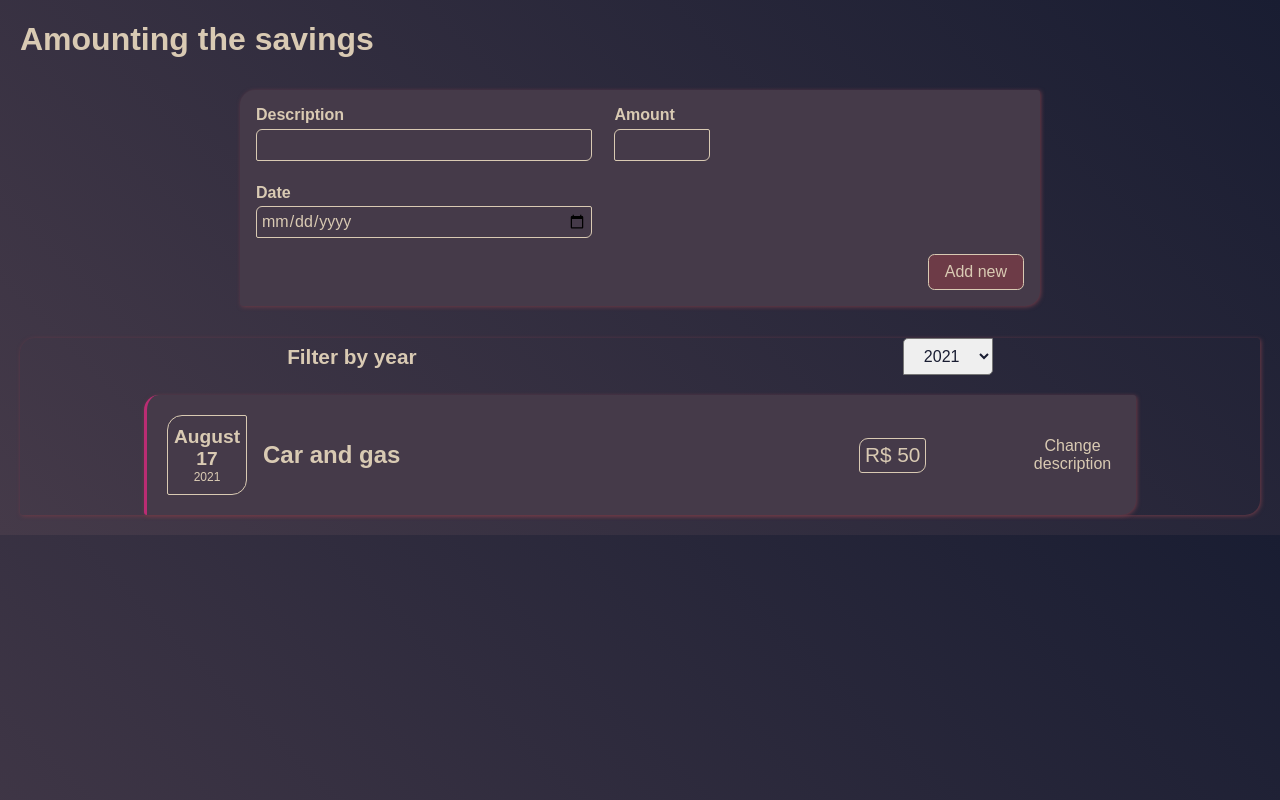
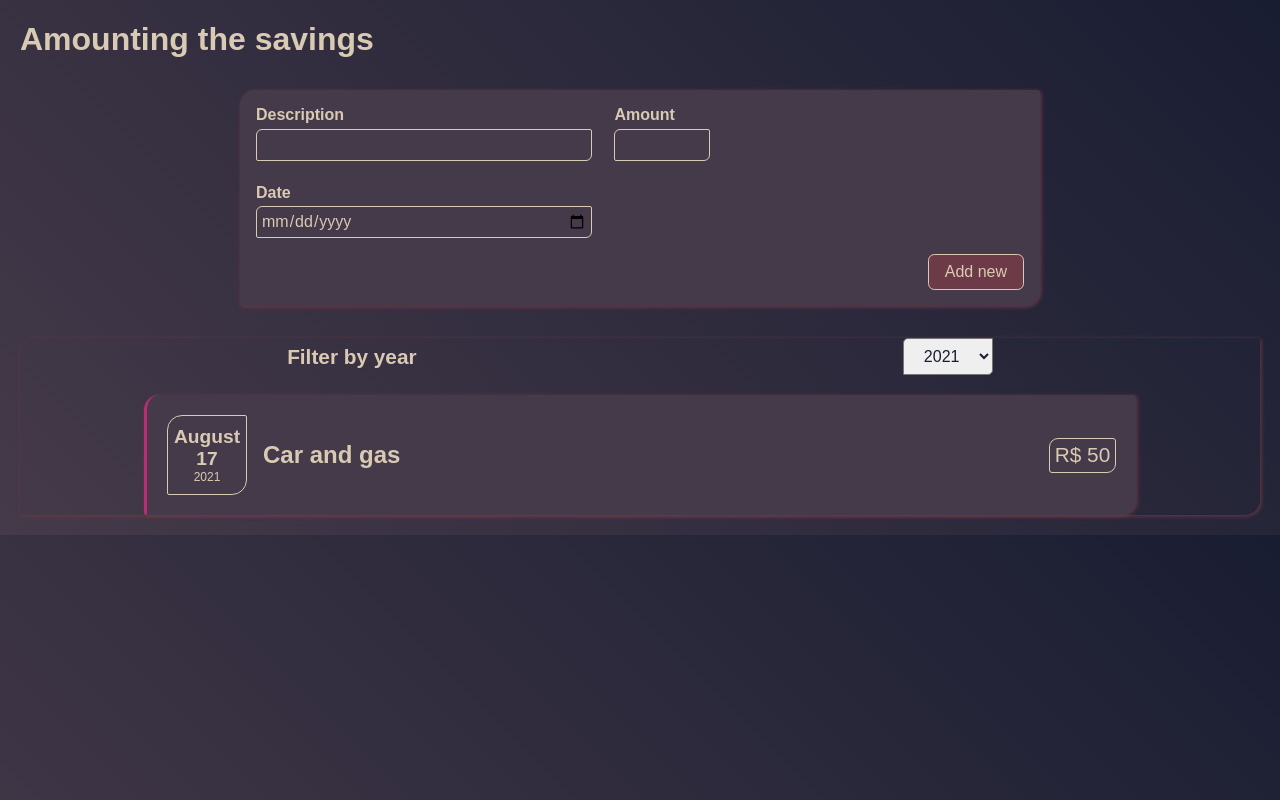
Before and after one commit to israeldvd/amounts-monitor, a React (Create React App) app in the folder react-complete/: page / in a window 1280 px wide. Built offline with nearby package versions, Linux system fonts and the light colour scheme; a web font is replaced by a local one.

Commit message:
Remove experimental item-description changer

```diff
--- a/react-complete/src/components/Amounts/AmountItem.css
+++ b/react-complete/src/components/Amounts/AmountItem.css
@@ -10,11 +10,6 @@ h2 {
     margin: 1.25rem auto;
     background-color: var(--color-grey);
     border-left: 0.2rem var(--color-accent) solid;
-    display: flex;
-    justify-content: space-between;
-    align-items: center;
-    gap: 10px;
-    flex-wrap: wrap;
     transition: transform 1s ease;
 }
 
--- a/react-complete/src/components/Amounts/AmountItem.js
+++ b/react-complete/src/components/Amounts/AmountItem.js
@@ -1,27 +1,16 @@
-import { useState } from "react";
-
 import Card from "../UI/Card";
 import ItemDate from "./ItemDate";
 import "./AmountItem.css";
 
 const AmountItem = (props) => {
-    const [description, setDescription] = useState(props.description);
-
-    const descriptionChangeHandler = () => {
-        setDescription("Updated!");
-    };
-
     return (
         <Card className="whole_amount_item">
             <div className="item_data">
                 <div className="item_info">
-                    <h2 className="item_description">{description}</h2>
+                    <h2 className="item_description">{props.description}</h2>
                     <ItemDate date={props.date} />
                 </div>
                 <div className="item_cost">R$ {props.cost}</div>
-            </div>
-            <div>
-                <button onClick={descriptionChangeHandler}>Change description</button>
             </div>
         </Card>
     );
```
